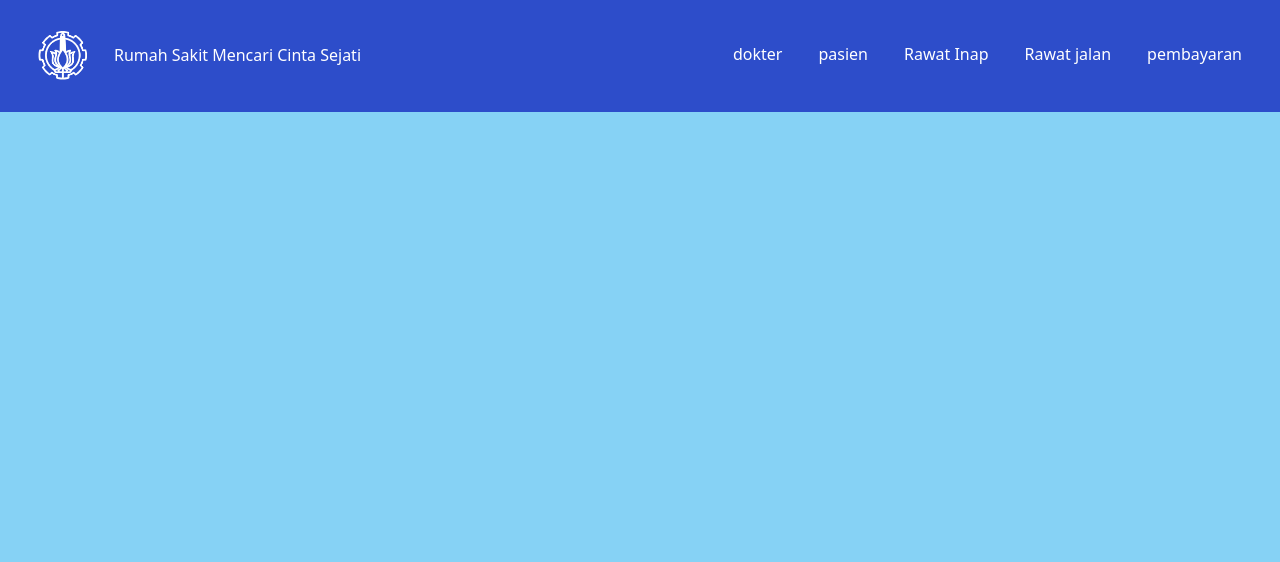
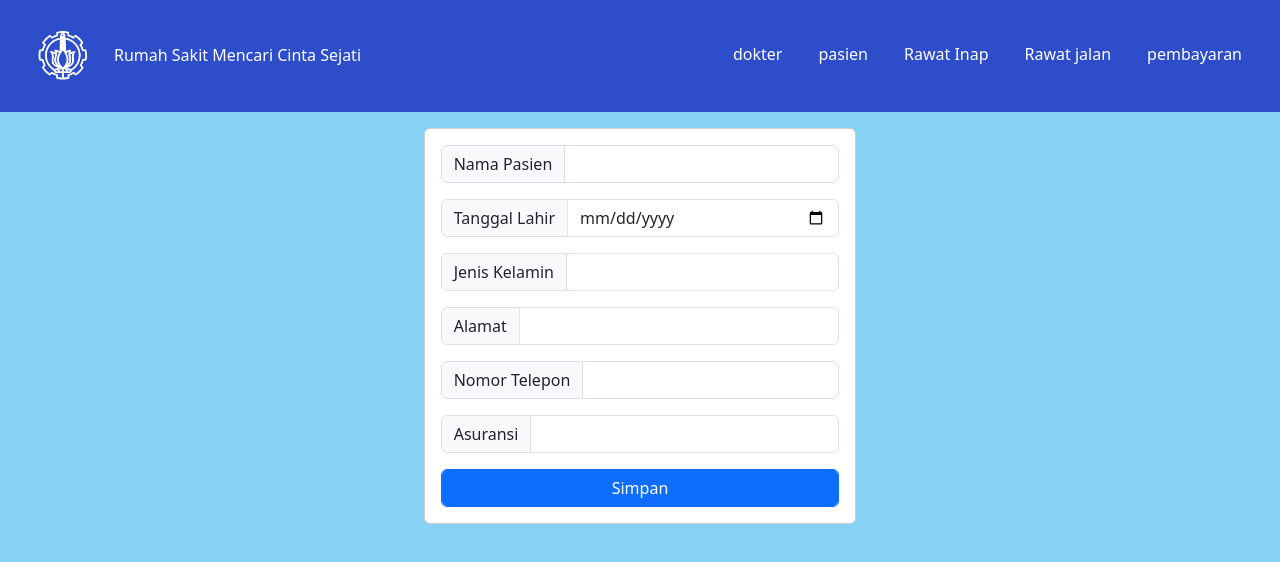
Before and after one commit to wendyramadhani/FP-MBD-F, a Vue app in the folder RS/fe/: page /pasien/1 in a window 1280 px wide. Shown: the top 562 px of the page. Built offline with nearby package versions, Linux system fonts and the light colour scheme; no server answers.

Commit message:
feat: create edit pasien

```diff
--- a/RS/fe/src/router/index.js
+++ b/RS/fe/src/router/index.js
@@ -84,6 +84,12 @@ const router = createRouter({
       props: true
     },
     {
+      path: '/pasien/:id_pasien',
+      name: 'edit_pasien',
+      component: () => import('../views/edit_pasien.vue'),
+      props: true
+    },
+    {
       path: '/rawat_jalan',
       name: 'index_rawat_jalan',
       component: () => import('../views/rawat_jalan.vue'),
--- /dev/null
+++ b/RS/fe/src/views/edit_pasien.vue
@@ -0,0 +1,113 @@
+<template>
+  <div class="d-flex justify-content-center mt-3">
+    <div class="card p-3" style="width: auto;">
+      <form @submit.prevent="submitForm">
+        <div class="input-group mb-3">
+          <span class="input-group-text" id="basic-addon1" for="nama">Nama Pasien</span>
+          <input type="text" class="form-control" v-model="pasien.nama">
+        </div>
+        <div class="input-group mb-3">
+          <span class="input-group-text" id="basic-addon1" for="tanggal_lahir">Tanggal Lahir</span>
+          <input type="date" class="form-control" v-model="pasien.tanggal_lahir">
+        </div>
+        <div class="input-group mb-3">
+          <span class="input-group-text" id="basic-addon1" for="jenis_kelamin">Jenis Kelamin</span>
+          <select class="form-control" v-model="pasien.jenis_kelamin">
+            <option value="L">Laki-laki</option>
+            <option value="P">Perempuan</option>
+          </select>
+        </div>
+        <div class="input-group mb-3">
+          <span class="input-group-text" id="basic-addon1" for="alamat">Alamat</span>
+          <input type="text" class="form-control" v-model="pasien.alamat">
+        </div>
+        <div class="input-group mb-3">
+          <span class="input-group-text" id="basic-addon1" for="nomor_telepon">Nomor Telepon</span>
+          <input type="text" class="form-control" v-model="pasien.nomor_telepon">
+        </div>
+        <div class="input-group mb-3">
+          <span class="input-group-text" id="basic-addon1" for="nama">Asuransi</span>
+          <select class="form-control" v-model="pasien.asuransi">
+            <option value="1">Ada</option>
+            <option value="0">Tidak Ada</option>
+          </select>
+        </div>
+        <button type="submit" class="btn btn-primary btn-block form-control">Simpan</button>
+      </form>
+    </div>
+  </div>
+</template>
+
+<script>
+export default {
+  data() {
+    return {
+      pasien: {},
+      successMessage: '',
+      errorMessage: '',
+    }
+  },
+  created() {
+    this.fetchPasien();
+  },
+  methods: {
+    formatDate(dateString) {
+      const date = new Date(dateString);
+      const year = date.getFullYear();
+      const month = String(date.getMonth() + 1).padStart(2, '0');
+      const day = String(date.getDate()).padStart(2, '0');
+      return `${year}-${month}-${day}`;
+    },
+    async fetchPasien() {
+      try {
+        const response = await fetch(`http://localhost:3000/pasien/${this.$route.params.id_pasien}`);
+
+        if (!response.ok) {
+          throw new Error('Network response was not ok');
+        }
+        const pasienData = await response.json();
+        if (Array.isArray(pasienData) && pasienData.length > 0) {
+          const pasien = pasienData[0];
+          pasien.tanggal_lahir = this.formatDate(pasien.tanggal_lahir);
+          this.pasien = pasien;
+        } else {
+          throw new Error('No data found');
+        }
+        console.log(pasienData[0]);
+        // this.pasien = pasienData;
+      } catch (error) {
+        this.errorMessage = `Error: ${error.message}`;
+      }
+    },
+
+    async submitForm() {
+      const url = 'http://localhost:3000/pasien';
+      console.log(this.pasien);
+      const data = this.pasien;
+      try {
+        const response = await fetch(url, {
+          method: 'POST',
+          headers: {
+            'Content-Type': 'application/json'
+          },
+          body: JSON.stringify(data)
+        });
+
+        if (!response.ok) {
+          throw new Error(`HTTP error! status: ${response.status}`);
+        }
+
+        const responseData = await response.json();
+        this.successMessage = 'Data telah dimasukkan';
+        this.errorMessage = '';
+        this.$router.push({ name: 'pasien' });
+      } catch (error) {
+        console.log(`Error: ${error.message}`);
+        this.errorMessage = `Error: ${error.message}`;
+        this.successMessage = '';
+      }
+    }
+  }
+}
+
+</script>
--- a/RS/fe/src/views/pasien.vue
+++ b/RS/fe/src/views/pasien.vue
@@ -7,7 +7,7 @@
         <table class="table">
           <thead>
             <tr>
-              <th>ID Pasien</th>
+              <th>No</th>
               <th>Nama Pasien</th>
               <th>Tanggal_Lahir</th>
               <th>Jenis Kelamin</th>
@@ -18,8 +18,8 @@
             </tr>
           </thead>
           <tbody>
-            <tr v-for="person in doctors" :key="person.id_pasien">
-              <td>{{ person.id_pasien }}</td>
+            <tr v-for="(person, index) in doctors" :key="index">
+              <td>{{ index + 1 }}</td>
               <td>{{ person.nama }}</td>
               <td>{{ person.tanggal_lahir }}</td>
               <td>{{ person.jenis_kelamin }}</td>
@@ -27,7 +27,7 @@
               <td>{{ person.nomor_telepon }}</td>
               <td>{{ person.asuransi }}</td>
               <td>
-                <router-link :to="{ name: 'edit_dokter', params: { id: person.id_pasien } }" class="btn btn-primary mx-1">Edit</router-link>
+                <router-link :to="{ name: 'edit_pasien', params: { id_pasien: person.id_pasien } }" class="btn btn-primary mx-1">Edit</router-link>
                 <button type="button" class="btn btn-danger mx-1">Hapus</button>
               </td>
             </tr>
```
